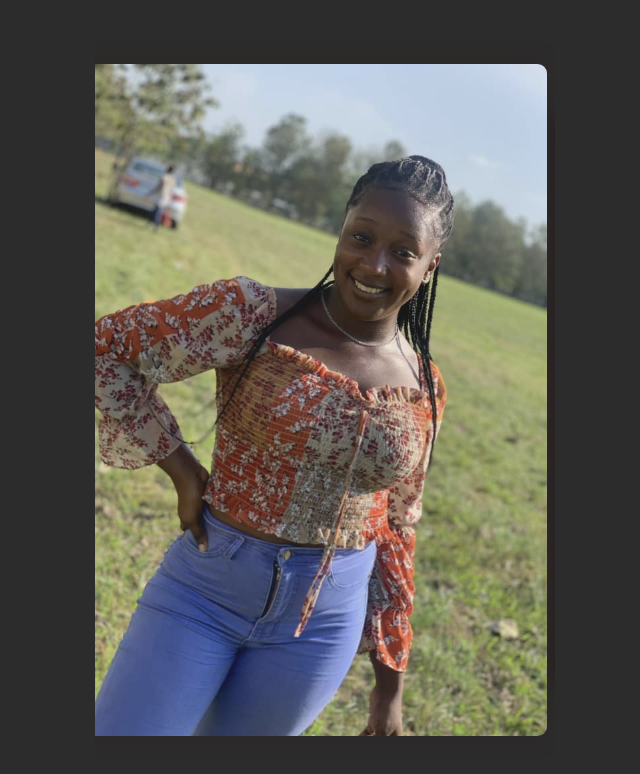
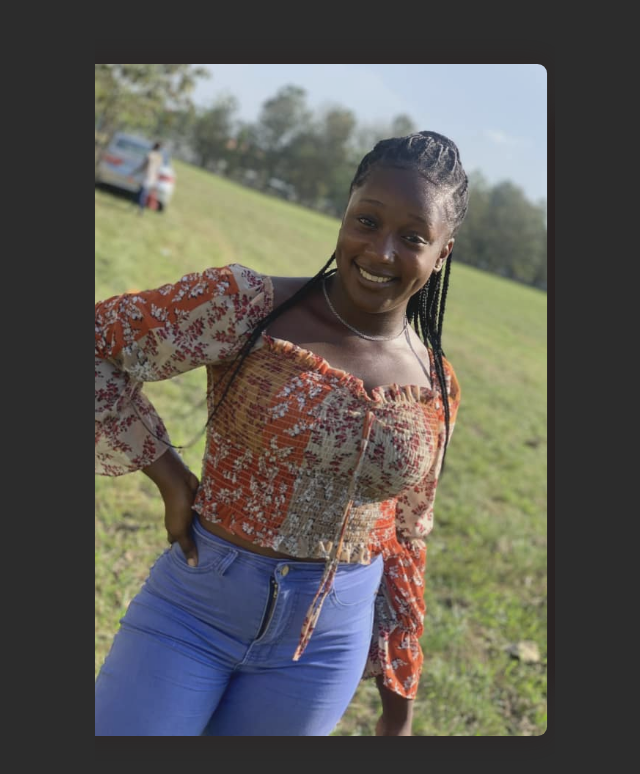
Before and after one commit to noahweasley/Advanced-CSS, a website: page Beauty Carousel/index.html in a window 1280 px wide. Shown: the whole page, without its empty margins (315-955 px from the left). Drawn offline with Linux system fonts and the light colour scheme.

Commit message:
improved cousin's image

```diff
--- a/Beauty Carousel/style.css
+++ b/Beauty Carousel/style.css
@@ -83,7 +83,13 @@ img {
 
 .card:first-of-type {
     filter: contrast(85%);
+    overflow: hidden;
 }
+
+.card:first-of-type>img {
+    transform: scale(1.1, 1.1);
+}
+
 
 @keyframes translate {
 
```
